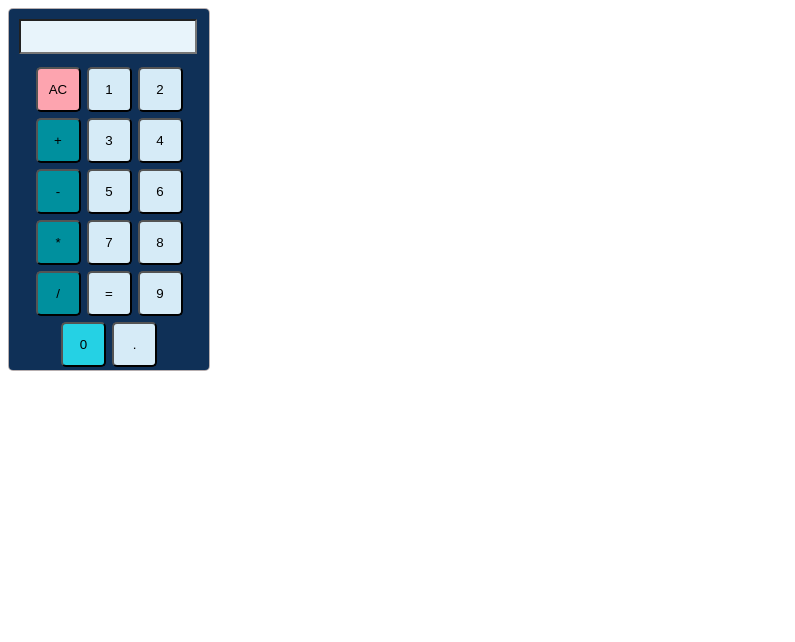
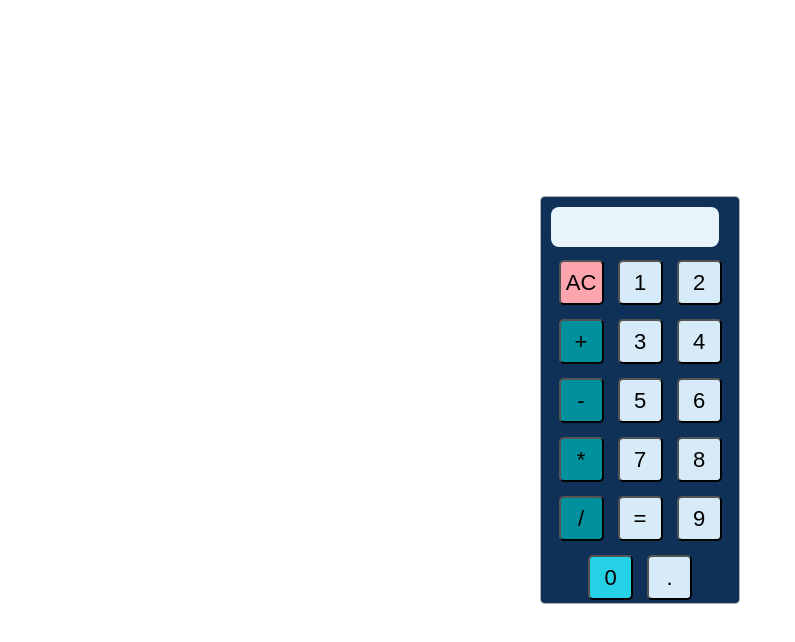
Before and after one commit to sarthakaryamansahoo-dev/basic-Calculator, a plain HTML site: page index.html in a window 1280 px wide. Shown: the whole page, without its empty margins (0-795 px from the left). Drawn offline with Linux system fonts and the light colour scheme.

Commit message:
add the new featuresliding in display screen

```diff
--- a/calculate.css
+++ b/calculate.css
@@ -1,19 +1,44 @@
-#c1{
+*{
+  box-sizing : border-box;
+  margin: 0;
+  padding: 0;
+}
+body{
+  display:flex;
+  justify-content: center;
+  align-items:center;
+  min-height:100vh;
+  padding:16px;
+}
+  #c1{
   border:1px solid rgba(189, 180, 180, 0.966);
   border-radius:5px;
   width:200px;
   background-color:#0f3057;
+  max-width:340px;
 }
 #display{
   margin:10px;
   width:85%;
+  height:40px;
   font-size: 25px;
   background-color:#e8f4fb;
+  font-size: clamp(20px,6vw,28px);
+  text-align:left;
+  overflow-x: auto;
+  box-sizing:border-box;
+  border:none;
+  border-radius: 8px;
+}
+#display::-webkit-scrollbar{
+  display : none;
 }
 .buttons{
   display: flex;
   justify-content: center;
   flex-wrap: wrap;
+  gap: 8px;
+
 }
 .b2{
   width:45px;
@@ -21,6 +46,8 @@
   margin:3px;
   background-color: #fda4af;
   border-radius:5px;
+  cursor:pointer;
+  font-size:clamp(18px,5vw,22px);
 }
 .b1{
   width:45px;
@@ -28,6 +55,8 @@
   margin:3px;
   background-color: #d6ebf7;
   border-radius:5px;
+  cursor:pointer;
+  font-size:clamp(18px,5vw,22px);
 }
 .b3{
   width:45px;
@@ -35,6 +64,8 @@
   margin:3px;
   background-color:#00909e;
   border-radius:5px;
+  cursor:pointer;
+  font-size:clamp(18px,5vw,22px);
 }
 .b4{
   width:45px;
@@ -42,4 +73,7 @@
   margin:3px;
   background-color:#25d1e4;
   border-radius:5px;
+  cursor:pointer;
+  font-size:clamp(18px,5vw,22px);
+
 }
--- a/index.html
+++ b/index.html
@@ -5,7 +5,6 @@
       <meta name="viewport" content="width=device-width, initial-scale=1.0">
       <link rel="stylesheet" href="calculate.css">
       <title>Calculator</title>
-
 </head>
 <body>
 <div id="c1">
@@ -13,65 +12,79 @@
 <div class="buttons">
       <button class="b2"  onclick="curDisval ='';
       document.querySelector('#display').value = curDisval;
+      document.querySelector('#display').scrollLeft = 999999;
 ">AC</button>
 
       <button class="b1" onclick="curDisval = curDisval + '1';
       document.querySelector('#display').value = curDisval;
+      document.querySelector('#display').scrollLeft = 999999;
 ">1</button>
 
       <button class="b1"  onclick="curDisval = curDisval + '2';
       document.querySelector('#display').value = curDisval;
+      document.querySelector('#display').scrollLeft = 999999;
 ">2</button>
       <button class="b3"  onclick="curDisval = curDisval + '+';
       document.querySelector('#display').value = curDisval;
+      document.querySelector('#display').scrollLeft = 999999;
 ">+</button>
       <button class="b1"  onclick="curDisval = curDisval + '3';
       document.querySelector('#display').value = curDisval;
+      document.querySelector('#display').scrollLeft = 999999;
 ">3</button>
       <button class="b1"  onclick="curDisval = curDisval + '4';
       document.querySelector('#display').value = curDisval;
+      document.querySelector('#display').scrollLeft = 999999;
 ">4</button>
       <button class="b3"  onclick="curDisval = curDisval + '-';
       document.querySelector('#display').value = curDisval;
+      document.querySelector('#display').scrollLeft = 999999;
 ">-</button>
       <button class="b1"  onclick="curDisval = curDisval + '5';
       document.querySelector('#display').value = curDisval;
+      document.querySelector('#display').scrollLeft = 999999;
 ">5</button>
       <button class="b1"  onclick="curDisval = curDisval + '6';
       document.querySelector('#display').value = curDisval;
+      document.querySelector('#display').scrollLeft = 999999;
 ">6</button>
       <button class="b3"  onclick="curDisval = curDisval + '*';
       document.querySelector('#display').value = curDisval;
+      document.querySelector('#display').scrollLeft = 999999;
 ">*</button>
       <button class="b1"  onclick="curDisval = curDisval + '7';
       document.querySelector('#display').value = curDisval;
+      document.querySelector('#display').scrollLeft = 999999;
 ">7</button>
       <button class="b1" onclick="curDisval = curDisval + '8';
       document.querySelector('#display').value = curDisval;
+      document.querySelector('#display').scrollLeft = 999999;
 ">8</button>
       <button class="b3" onclick="curDisval = curDisval + '/';
       document.querySelector('#display').value = curDisval;
+      document.querySelector('#display').scrollLeft = 999999;
 ">/</button>
 
       <button class="b1"  onclick="let result = eval(curDisval);
       curDisval = result;
       document.querySelector('#display').value = curDisval;
+      document.querySelector('#display').scrollLeft = 999999;
 ">=</button>
 
       <button class="b1"  onclick="curDisval = curDisval + '9';
       document.querySelector('#display').value = curDisval;
+      document.querySelector('#display').scrollLeft = 999999;
 ">9</button>
       <button class="b4"  onclick="curDisval = curDisval + '0';
       document.querySelector('#display').value = curDisval;
+      document.querySelector('#display').scrollLeft = 999999;
 ">0</button>
       <button class="b1"  onclick="curDisval = curDisval + '.';
       document.querySelector('#display').value = curDisval;
+      document.querySelector('#display').scrollLeft = 999999;
 ">.</button>
 </div>
 </div>
-
-
-
 <script src="calculate.js"></script>
 </body>
 </html>
```
Also changed, not shown: calculate.js (line endings or trailing spaces). Lines whose indentation alone changed are shown as unchanged.
